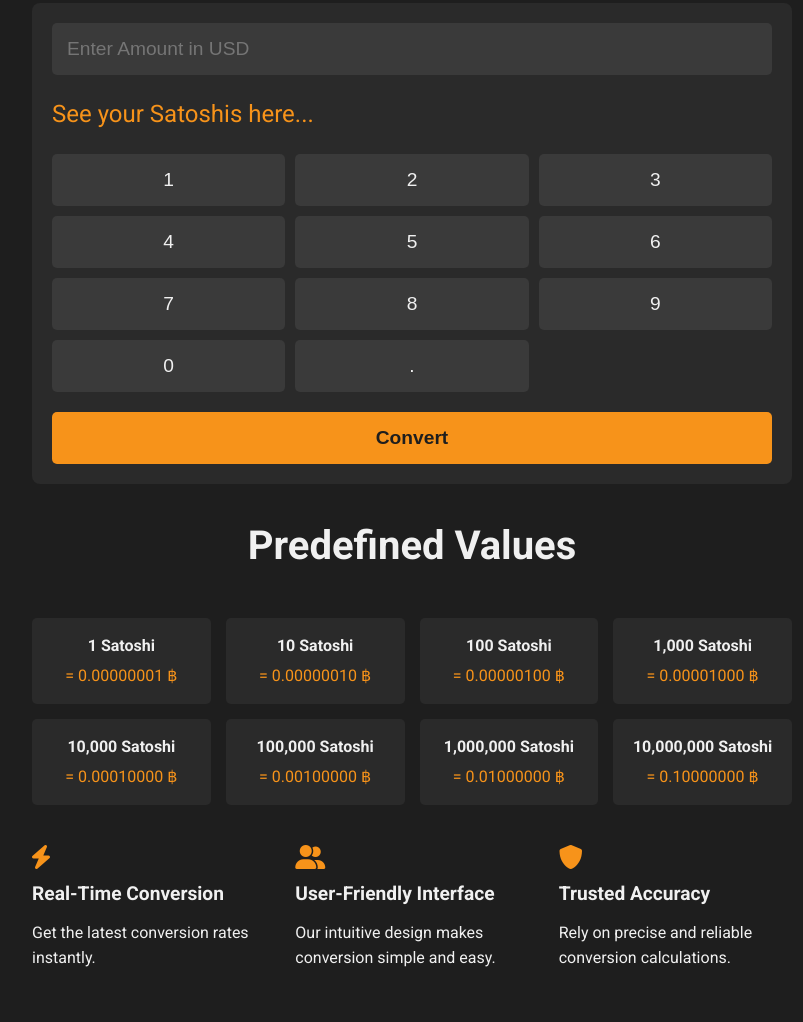
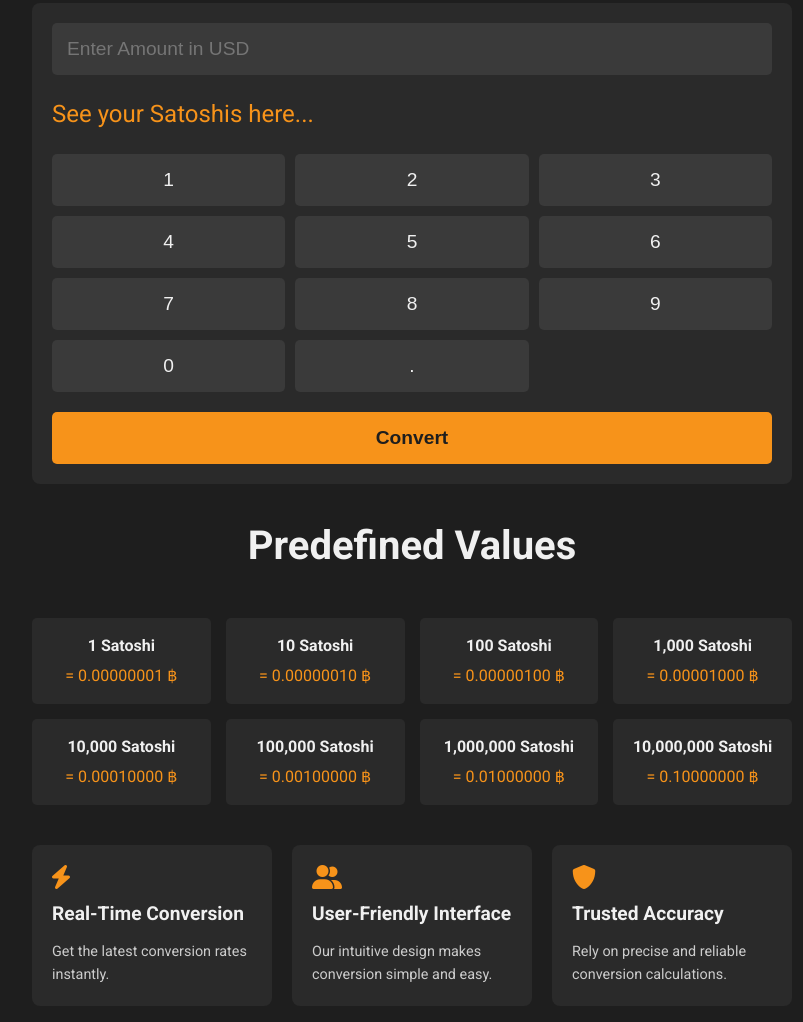
Before and after one commit to DojoSats/Satulator, a plain HTML site: page index.html in a window 1280 px wide. Shown: the part 291-1313 px from the top of the page, without its empty margins (228-1031 px from the left). Before the commit the page ends 1282 px from the top, so only its background shows below. Drawn offline with Linux system fonts and the light colour scheme.

Commit message:
Update styles.css

```diff
--- a/styles.css
+++ b/styles.css
@@ -142,12 +142,14 @@ header {
 .features-section {
     display: grid;
     grid-template-columns: repeat(3, 1fr);
-    text-align: center;
-    gap: 30px;
+    gap: 20px;
     margin-top: 40px;
 }
 
 .feature {
+    background-color: #2A2A2A; /* Same as converter-card background */
+    border-radius: 8px;
+    padding: 20px;
     text-align: left;
 }
 
@@ -162,6 +164,11 @@ header {
     margin-bottom: 10px;
 }
 
+.feature p {
+    font-size: 0.9em;
+    color: #CCCCCC;
+}
+
 @media (max-width: 768px) {
     .features-section {
         grid-template-columns: 1fr;
```
